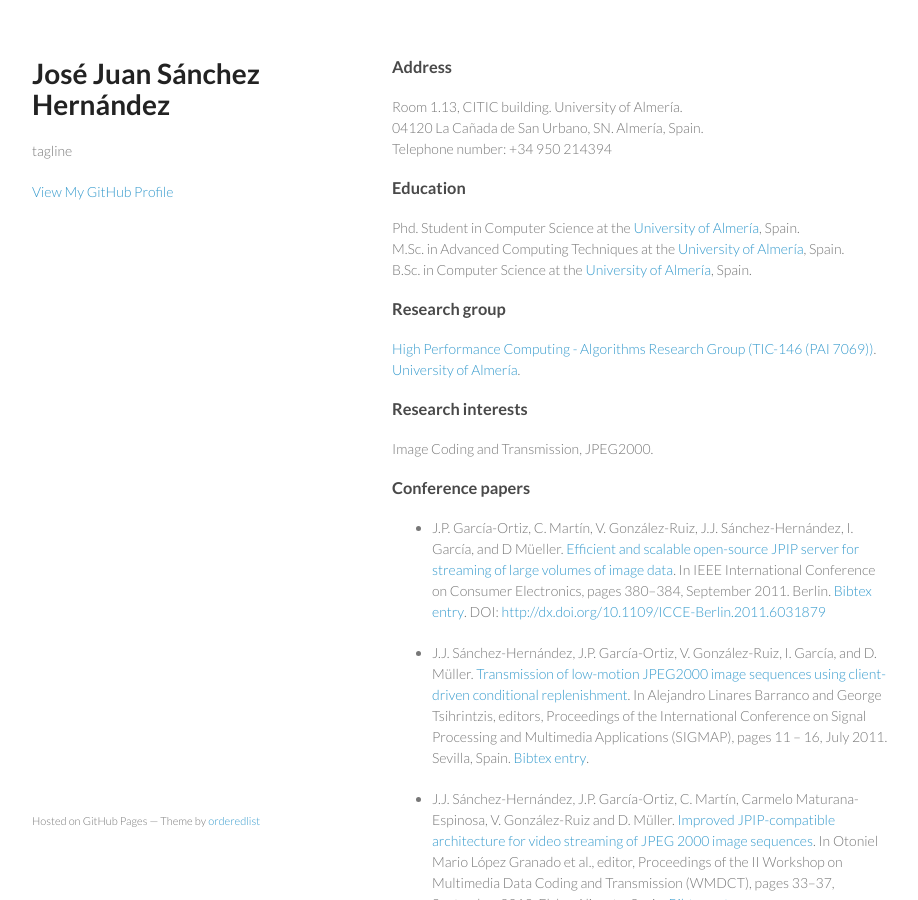
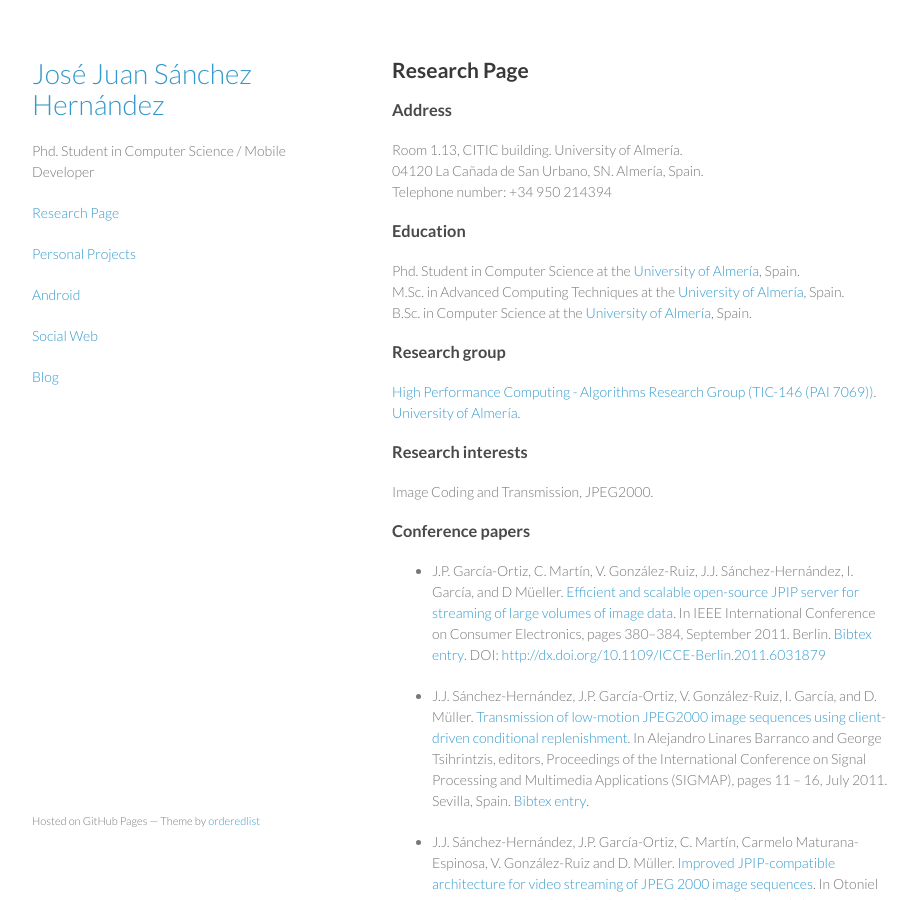
Before and after one commit to josejuansanchez/josejuansanchez.github.io, a Jekyll site: the page built from index.html, in a window 1280 px wide and 900 px high. Shown: the whole window, without its empty margins (178-1096 px from the left). Built offline with Jekyll 4.4.1, drawn with Linux system fonts in a browser that asks for light colours.

Commit message:
Changes in index.html

```diff
--- a/index.html
+++ b/index.html
@@ -1,29 +1,11 @@
-<!doctype html>
-<html>
-  <head>
-    <meta charset="utf-8">
-    <meta http-equiv="X-UA-Compatible" content="chrome=1">
-    <title>José Juan Sánchez Hernández by josejuansanchez</title>
+---
+layout: default
+title: Research Page
+---
 
-    <link rel="stylesheet" href="stylesheets/styles.css">
-    <link rel="stylesheet" href="stylesheets/pygment_trac.css">
-    <meta name="viewport" content="width=device-width, initial-scale=1, user-scalable=no">
-    <!--[if lt IE 9]>
-    <script src="//html5shiv.googlecode.com/svn/trunk/html5.js"></script>
-    <![endif]-->
-  </head>
-  <body>
-    <div class="wrapper">
-      <header>
-        <h1>José Juan Sánchez Hernández</h1>
-        <p>tagline</p>
+<h2>Research Page</h2>
 
-
-        <p class="view"><a href="https://github.com/josejuansanchez">View My GitHub Profile</a></p>
-
-      </header>
-      <section>
-        <h3>
+<h3>
 <a name="address" class="anchor" href="#address"><span class="octicon octicon-link"></span></a>Address</h3>
 
 <p>Room 1.13, CITIC building. University of Almería.<br>
@@ -80,22 +62,3 @@
 <a name="final-projects-supervision" class="anchor" href="#final-projects-supervision"><span class="octicon octicon-link"></span></a>Final projects supervision</h3>
 
 <p>José Antonio García Góngora. <a href="http://www.ace.ual.es/%7Evruiz/proyectos/ofertados/J2KViewer/html/index.html">Visualización de Imágenes Remotas JPEG 2000 en Dispositivos Android</a>. Ing. en Informática. Vicente González Ruiz, Juan Pablo García Ortiz y José Juan Sánchez Hernández. 2012.</p>
-      </section>
-      <footer>
-        <p><small>Hosted on GitHub Pages &mdash; Theme by <a href="https://github.com/orderedlist">orderedlist</a></small></p>
-      </footer>
-    </div>
-    <script src="javascripts/scale.fix.js"></script>
-              <script type="text/javascript">
-            var gaJsHost = (("https:" == document.location.protocol) ? "https://ssl." : "http://www.");
-            document.write(unescape("%3Cscript src='" + gaJsHost + "google-analytics.com/ga.js' type='text/javascript'%3E%3C/script%3E"));
-          </script>
-          <script type="text/javascript">
-            try {
-              var pageTracker = _gat._getTracker("UA-38421373-1");
-            pageTracker._trackPageview();
-            } catch(err) {}
-          </script>
-
-  </body>
-</html>
```
